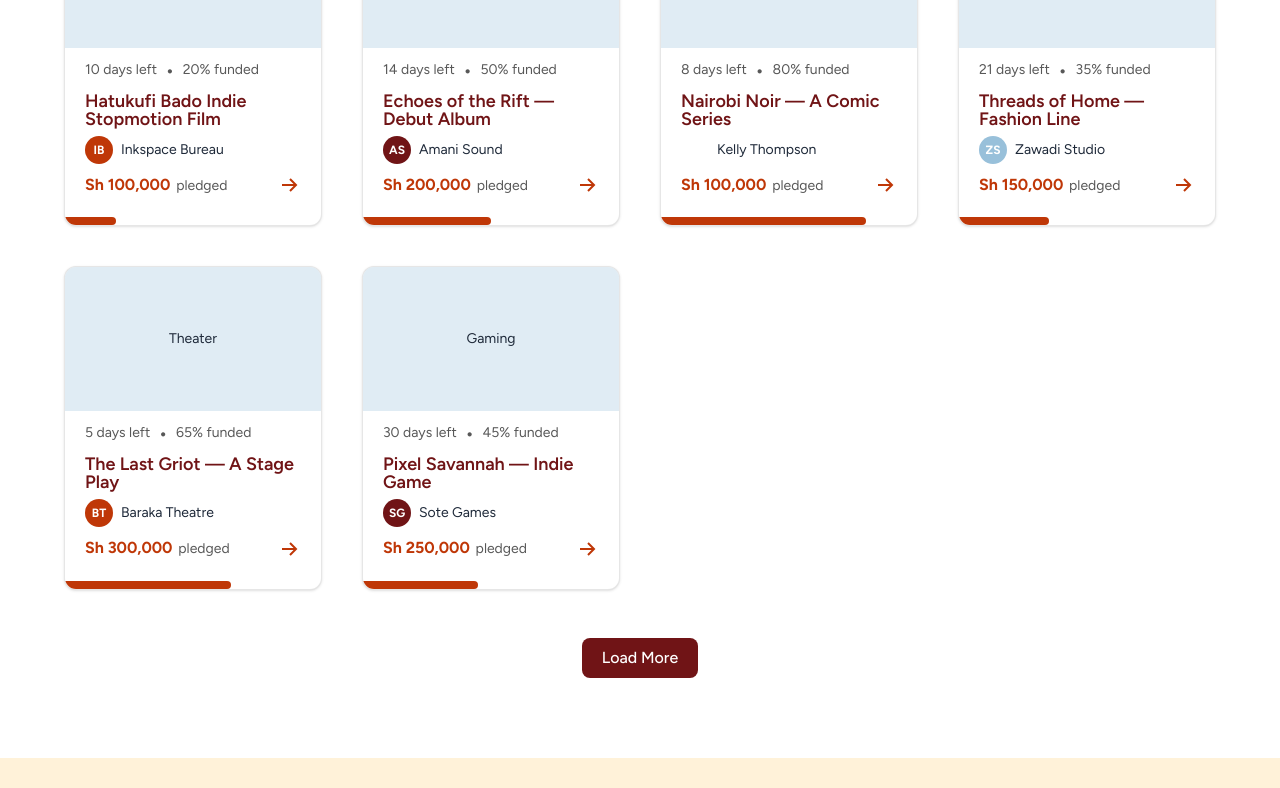
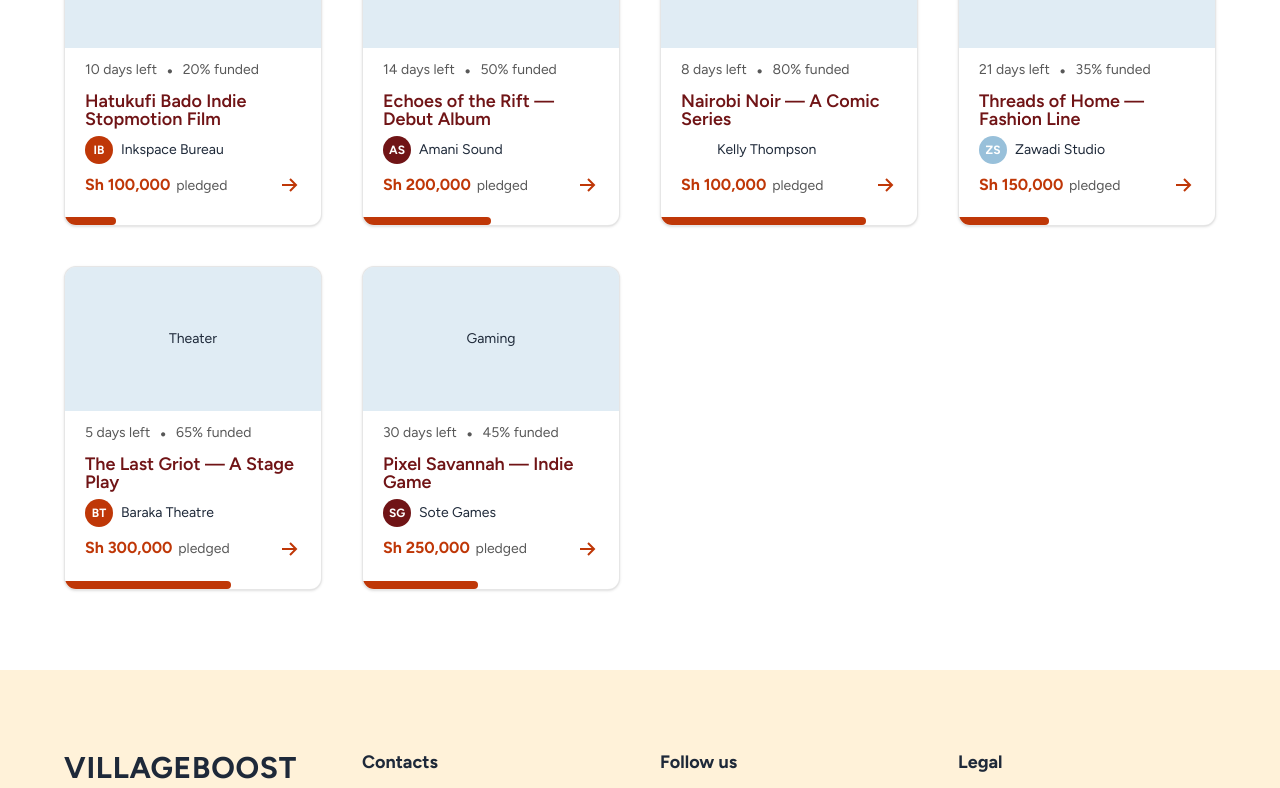
Before and after one commit to villageboost-org/villageboost, a Next.js app: page /campaigns in a window 1280 px wide. Shown: the part 776-1564 px from the top of the page. Built offline with nearby package versions, Linux system fonts and the light colour scheme.

Commit message:
feat: implement pagination and category selection reset in CampaignsPage

```diff
--- a/app/campaigns/page.tsx
+++ b/app/campaigns/page.tsx
@@ -66,15 +66,25 @@ const campaigns = [
     funded: 45,
     category: "Gaming",
   },
+
 ];
 
 export default function CampaignsPage() {
   const [selectedCategory, setSelectedCategory] = useState("All");
+  const [visibleCount, setVisibleCount] = useState(8);
 
   const filteredCampaigns =
     selectedCategory === "All"
       ? campaigns
       : campaigns.filter((campaign) => campaign.category === selectedCategory);
+
+  const visibleCampaigns = filteredCampaigns.slice(0, visibleCount);
+  const hasMore = visibleCount < filteredCampaigns.length;
+
+  const handleSelectCategory = (category: string) => {
+    setSelectedCategory(category);
+    setVisibleCount(8);
+  };
 
   return (
     <main>
@@ -83,7 +93,7 @@ export default function CampaignsPage() {
       <section className="pb-20">
         <CampaignFilters
           selected={selectedCategory}
-          onSelect={setSelectedCategory}
+          onSelect={handleSelectCategory}
         />
 
         <div className="mt-10 xl:px-16 md:px-8 px-4">
@@ -93,18 +103,23 @@ export default function CampaignsPage() {
             </p>
           ) : (
             <div className="grid xl:gap-10 gap-8 xl:grid-cols-4 lg:grid-cols-3 md:grid-cols-2 grid-cols-1">
-              {filteredCampaigns.map((campaign) => (
+              {visibleCampaigns.map((campaign) => (
                 <CampaignCard key={campaign.title} {...campaign} />
               ))}
             </div>
           )}
         </div>
 
-        <div className="mt-12 flex justify-center">
-          <button type="button" className="btn-primary">
-            Load More
-          </button>
-        </div>
+        {hasMore && (
+          <div className="mt-12 flex justify-center">
+            <button
+              type="button"
+              className="btn-primary"
+              onClick={() => setVisibleCount((count) => count + 8)}>
+              Load More
+            </button>
+          </div>
+        )}
       </section>
     </main>
   );
```
